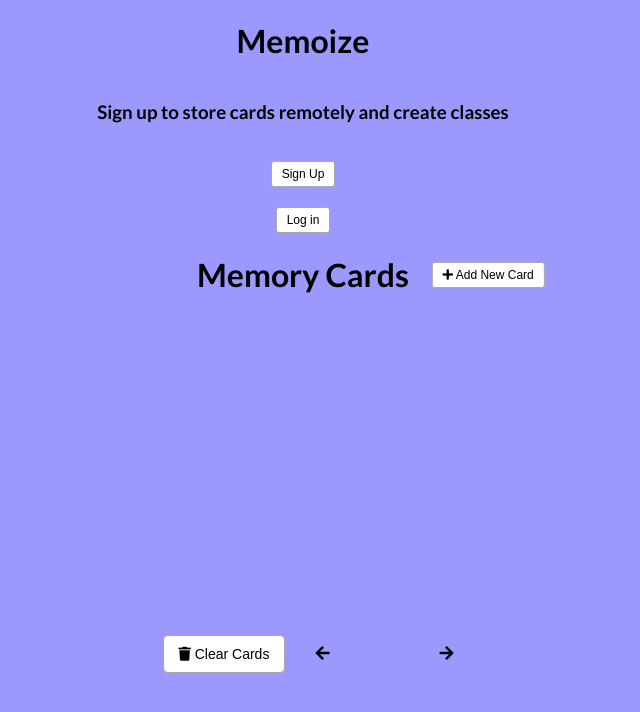
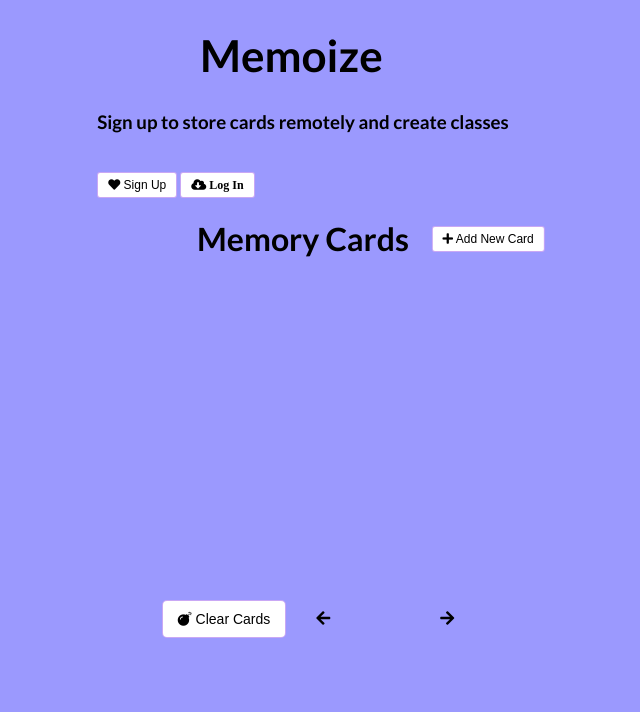
Before and after one commit to Daniel-Wh/MemoryCards, a website built with webpack: page src/index.html in a window 1280 px wide. Shown: the whole page, without its empty margins (337-977 px from the left). Built offline with nearby package versions, Linux system fonts and the light colour scheme; files whose address does not match are found by name.

Commit message:
adjusted icons and styling

```diff
--- a/src/index.html
+++ b/src/index.html
@@ -26,12 +26,20 @@
         <li><a href="#">Contact Me</a></li>
       </ul>
     </nav>
-    <h1>
-      Memoize
-    </h1>
-    <h3>Sign up to store cards remotely and create classes</h3>
-    <button class="btn btn-small" id="open">Sign Up</button>
-    <button class="btn btn-small" id="login">Log in</button>
+    <div class="header">
+      <header>
+        <h1>
+          Memoize
+        </h1>
+        <h3>Sign up to store cards remotely and create classes</h3>
+        <button class="btn btn-small" id="open">
+          <i class="fas fa-heart"></i> Sign Up
+        </button>
+        <button class="btn btn-small" id="login">
+          <i class="fas fa-cloud-download-alt"> Log In</i>
+        </button>
+      </header>
+    </div>
 
     <h1>
       Memory Cards
@@ -73,7 +81,7 @@
 
     <div class="navigation">
       <button id="clear" class="clear btn">
-        <i class="fas fa-trash"></i> Clear Cards
+        <i class="fas fa-bomb"></i> Clear Cards
       </button>
       <button id="prev" class="nav-button">
         <i class="fas fa-arrow-left"></i>
--- a/src/script.js
+++ b/src/script.js
@@ -208,6 +208,7 @@ async function loginUser(email, password) {
     password: password,
   }).then((response) => {
     if (response.status === 200) {
+      // if user successfully logs in - jwt token also received
       elements.loginContainer.classList.remove("show-modal");
       alert("successfully logged in");
       elements.nav.classList.add("show-nav");
--- a/src/style.css
+++ b/src/style.css
@@ -17,6 +17,25 @@ body {
   overflow: hidden;
   font-family: "Lato", sans-serif;
 }
+.header header {
+  display: inline;
+  flex-direction: column;
+  justify-items: space-evenly;
+  justify-content: center;
+  align-items: center;
+}
+.header h1 {
+  align-self: center;
+  left: 25%;
+  text-shadow: 1px solid #000;
+  font-size: 44px;
+}
+.header button {
+  align-content: center;
+  position: flex;
+  top: 0;
+  right: 40px;
+}
 
 h1 {
   position: relative;
@@ -32,7 +51,7 @@ h1 button {
 .btn {
   cursor: pointer;
   background-color: #fff;
-  border: 1px solid #aaa;
+  border: 1px solid rgba(188, 147, 243, 0.8);
   border-radius: 3px;
   font-size: 14px;
   margin-top: 20px;
```
